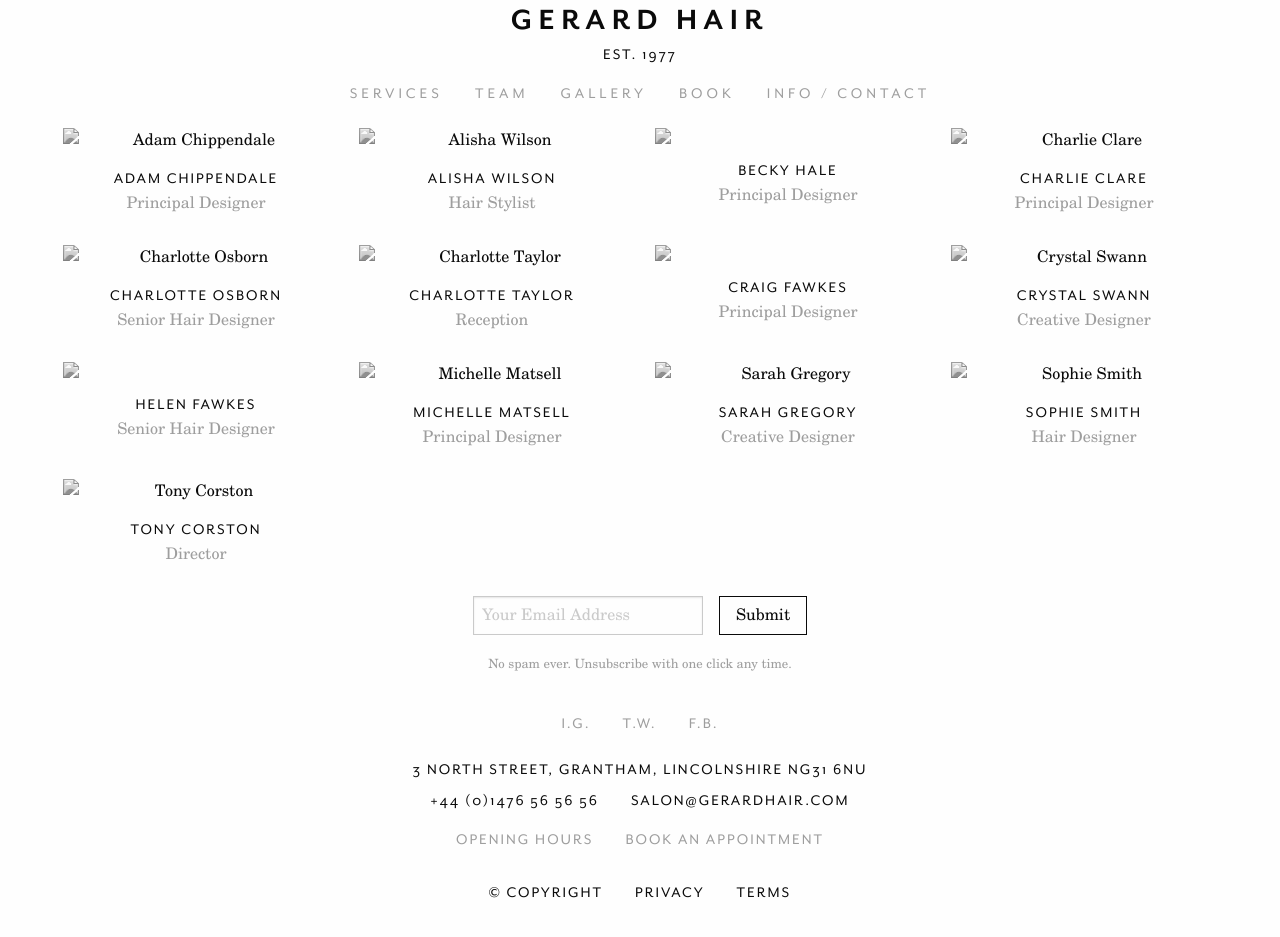
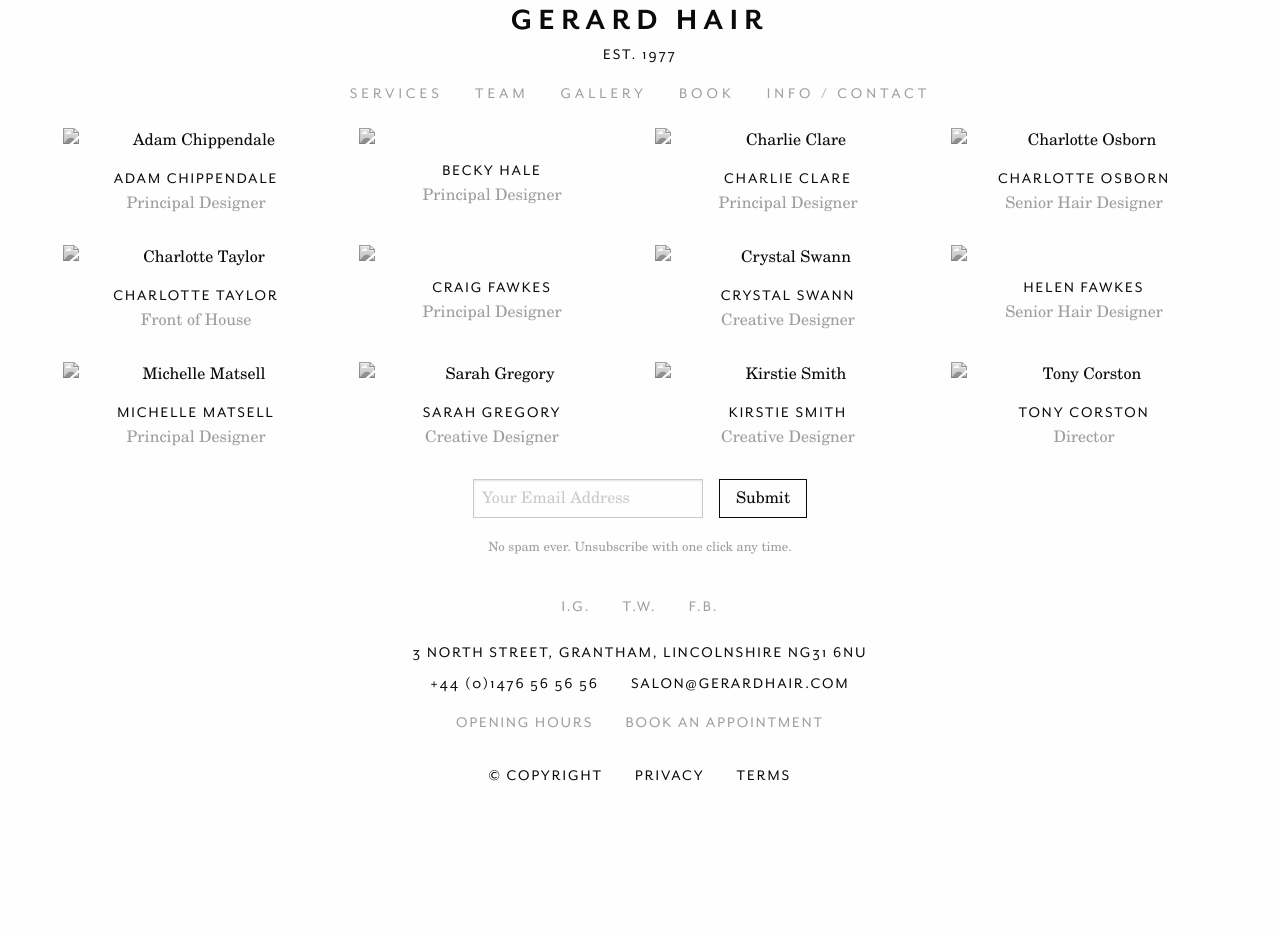
Before and after one commit to garethjohnsdesign/gerardhair.archive, a Jekyll site: the page built from team.md, in a window 1280 px wide, cut to the strip 136-1095 px from the top of the page. Shown: the top 937 px of the strip. Built offline with Jekyll 4.4.1, drawn with Linux system fonts in a browser that asks for light colours; after the commit the page ends 978 px from its top, so only the background shows below that.

Commit message:
Update Team

```diff
--- a/team.md
+++ b/team.md
@@ -6,9 +6,6 @@
 - name: Adam Chippendale
   image: "/uploads/adam-chippendale.jpg"
   job-title: Principal Designer
-- name: Alisha Wilson
-  image: "/uploads/alisha-wilson.jpg"
-  job-title: Hair Stylist
 - name: Becky Hale
   image:
   job-title: Principal Designer
@@ -20,7 +17,7 @@
   job-title: Senior Hair Designer
 - name: Charlotte Taylor
   image: "/uploads/charlotte-taylor.jpg"
-  job-title: Reception
+  job-title: Front of House
 - name: Craig Fawkes
   image:
   job-title: Principal Designer
@@ -36,9 +33,9 @@
 - name: Sarah Gregory
   image: "/uploads/sarah-gregory.jpg"
   job-title: Creative Designer
-- name: Sophie Smith
+- name: Kirstie Smith
   image: "/uploads/sophie-smith.jpg"
-  job-title: Hair Designer
+  job-title: Creative Designer
 - name: Tony Corston
   image: "/uploads/tony-corston.jpg"
   job-title: Director
```
